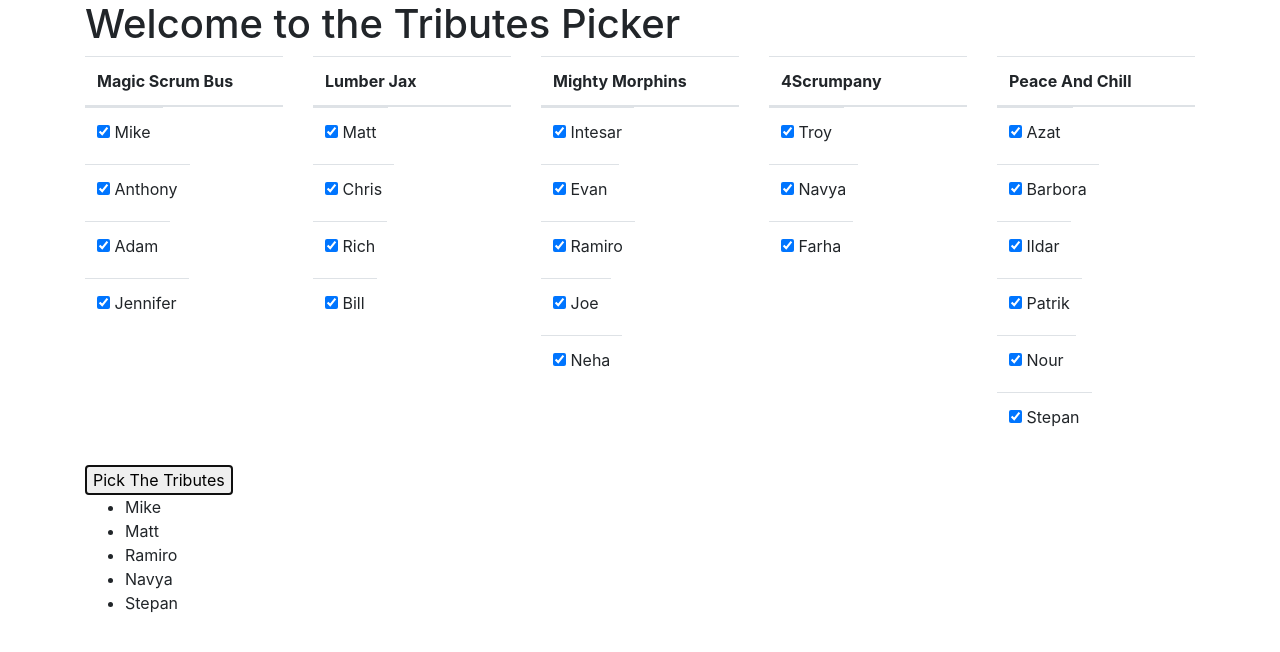
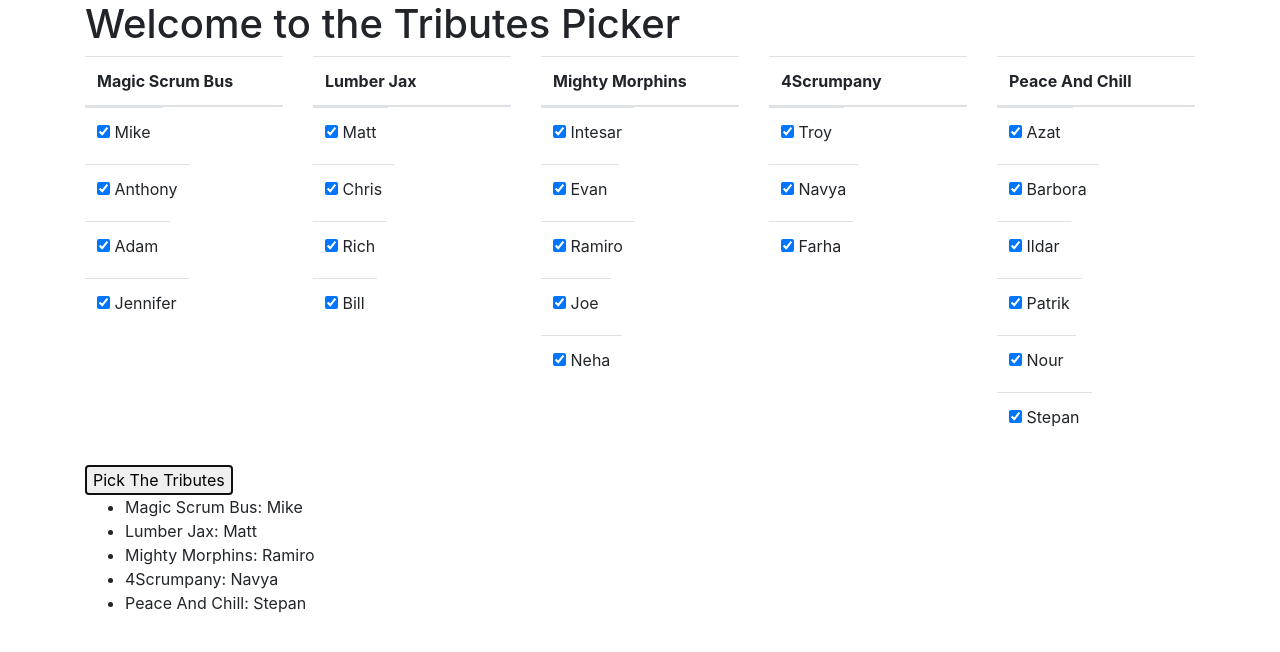
Before and after one commit to agoldh20/tributes-picker, a Vue app: page / in a window 1280 px wide. Both pictures are taken after a click on the button "Pick The Tributes". Shown: the top 652 px of the page. Built offline with nearby package versions, Linux system fonts and the light colour scheme.

Commit message:
adds team names to displayed list

```diff
--- a/src/views/Home.vue
+++ b/src/views/Home.vue
@@ -24,7 +24,7 @@
     </div>
     <button v-on:click="picker()">Pick The Tributes</button>
     <ul>
-       <li v-for="tribute in tributes">{{ tribute }}</li>
+       <li v-for="tribute in tributes">{{ tribute["team"] }}: {{ tribute["person"] }}</li>
     </ul>
   </div>
 </template>
@@ -68,8 +68,11 @@ export default {
     picker: function() {
       this.tributes = [];
       this.masterList.forEach(member => {
+        let pick = {};
         const randNum = Math.floor(Math.random() * member.currentList.length);
-        this.tributes.push(member.currentList[randNum]);
+        pick["team"] = member.name;
+        pick["person"] = member.currentList[randNum];
+        this.tributes.push(pick);
       });
     }
   }
```
